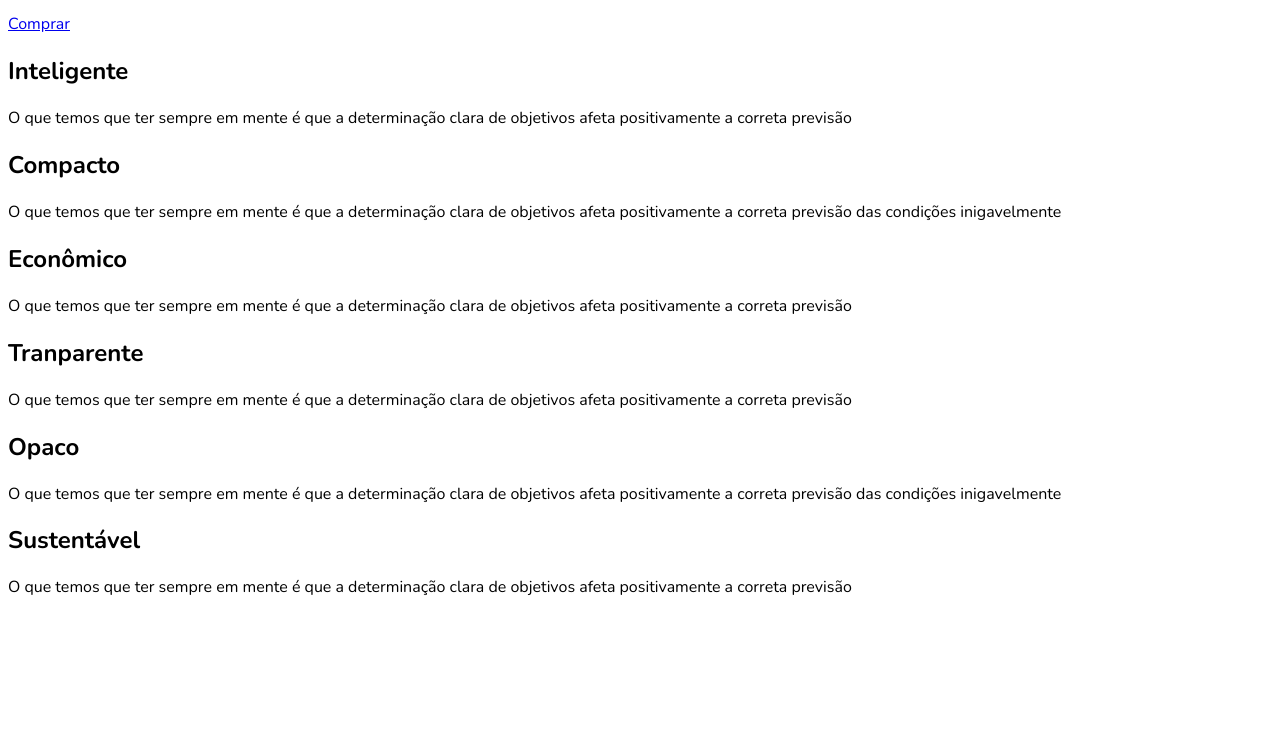
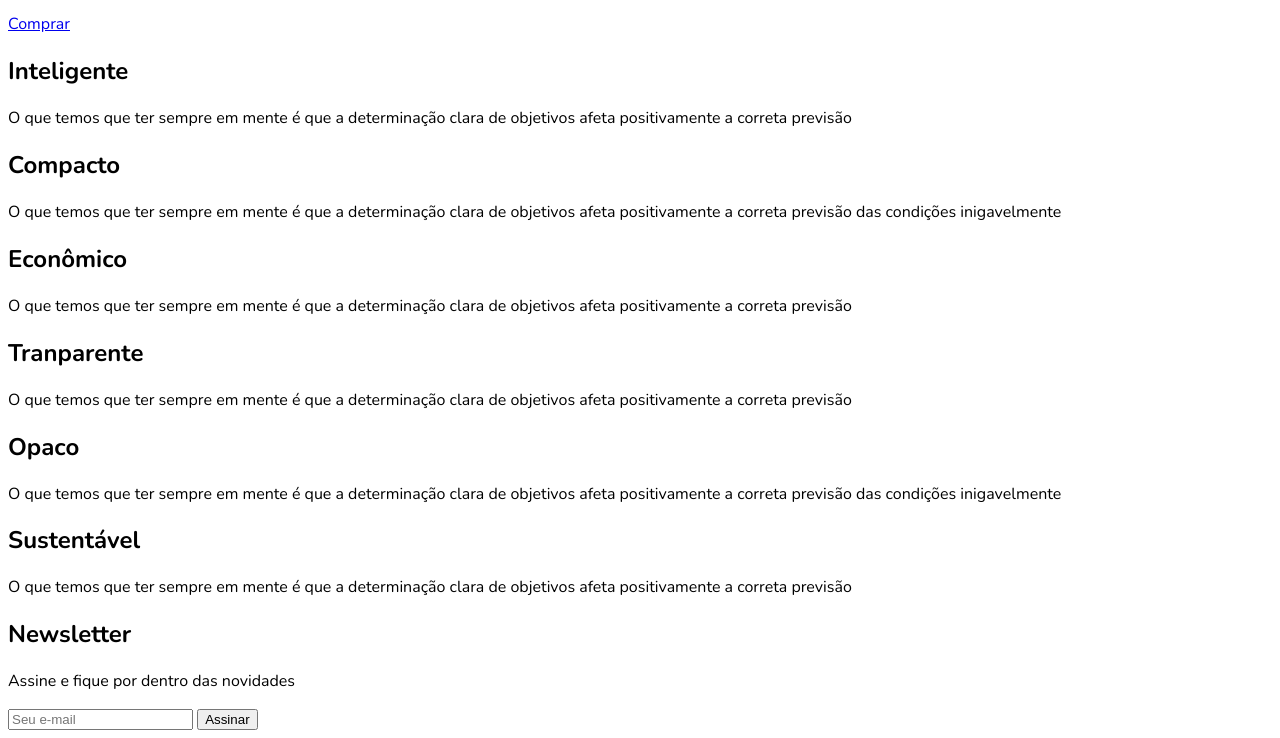
Before and after one commit to luccasmesquita/posicionamentos-CSS, a plain HTML site: page Flexblog/index.html in a window 1280 px wide. Shown: the part 4235-4973 px from the top of the page. Before the commit the page ends 4849 px from the top, so only its background shows below. Drawn offline with nearby package versions, Linux system fonts and the light colour scheme.

Commit message:
commit - html section newsletter

```diff
--- a/Flexblog/index.html
+++ b/Flexblog/index.html
@@ -162,5 +162,16 @@
             </div>  <!-- Final qualidade-item -->
         </section> <!-- Final Qualidade-->
 
+        <section class="newsletter" id="newsletter"> <!-- Inicio Newsletter-->
+            <div class="newsletter-info">
+                <h1>Newsletter</h1>
+                <p>Assine e fique por dentro das novidades</p>
+            </div>
+            <form class="newsletter-form">
+                <input type="text" placeholder="Seu e-mail">
+                <button type="submit">Assinar</button>
+            </form>
+        </section> <!-- Final Newsletter-->
+
     </body>
 </html>
```
